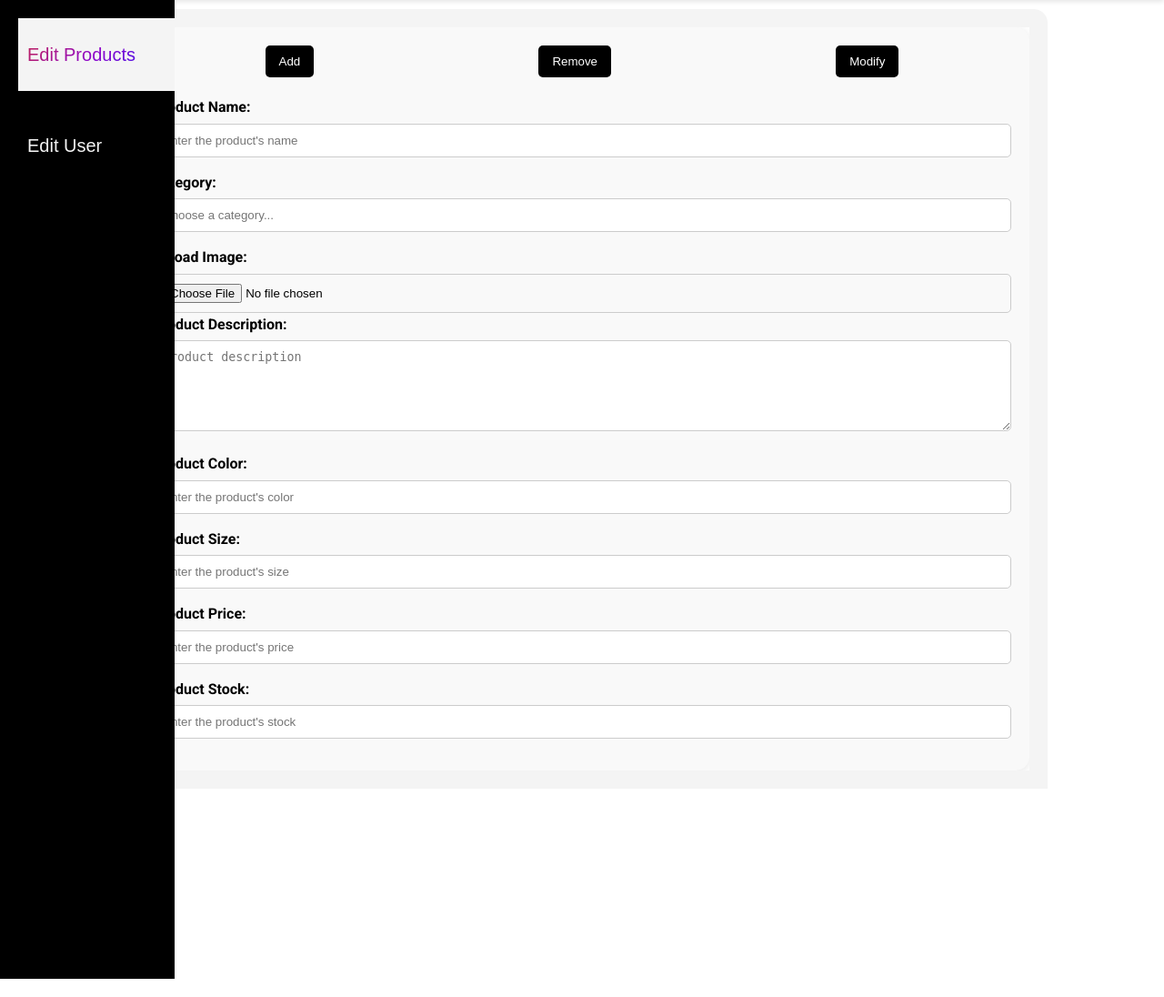
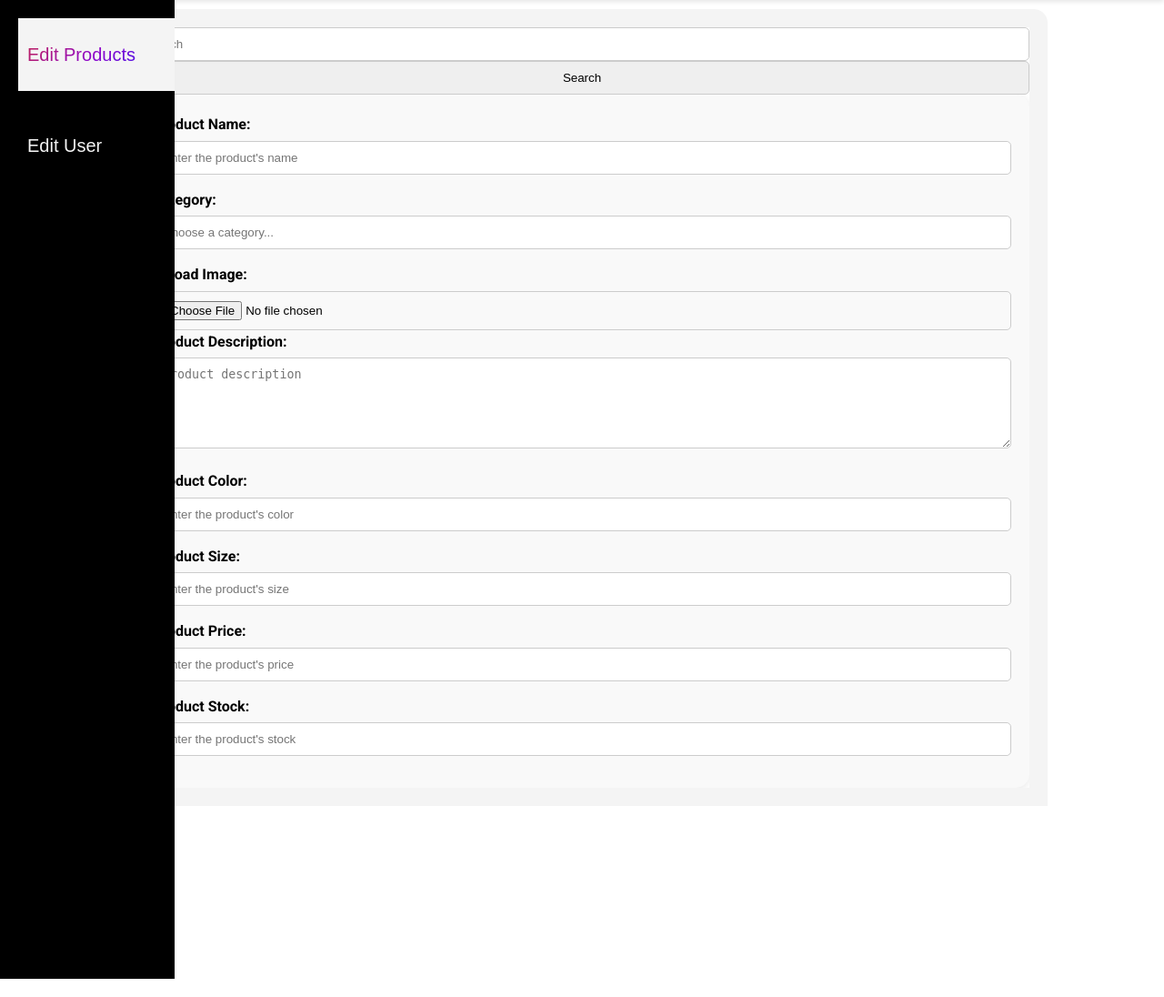
Before and after one commit to 0x00K1/TechSavvies, a PHP site: page /root/root.php in a window 1280 px wide. Shown: the part 60-1156 px from the top of the page at 91% size. Run offline with PHP 8.4, Linux system fonts and the light colour scheme.

Commit message:
updating my side only

```diff
--- a/root/root.php
+++ b/root/root.php
@@ -25,15 +25,25 @@
             </div>
         </div>
         <div class="funcarea">
-            <!-- the id 'search_button' is linked with the java script -->
             <div class="content-container">
+                <div class="product_managment_display">
+                    <form name="Product_queries" method="post" action="root.php"><!-- or root_product.php-->
+                        <div class="search_div">
+                            <input name="search_field" id="search_field" type="text" placeholder="Search" />
+                            <input name="search_button" id="search_button" type="submit" value="Search"/>
+                        </div>
+                        <div class="table_div">
+                            <div class="table_header">
+
+                            </div>
+                            <table>
+
+                            </table>
+                        </div>
+                    </form>
+                </div>
                 <div id="EditProduct" class="content">
                     <form id="addProduct_form">
-                        <div class="EditProduct_bar">
-                            <button id="AddPro_button">Add</button>
-                            <button id="RemovePro_button">Remove</button>
-                            <button id="ModifyPro_button">Modify</button>
-                        </div>
                         <div id="add_display" class="AddProduct">
                             <p>
                                 <label for="product_name">Product Name:</label>
```
